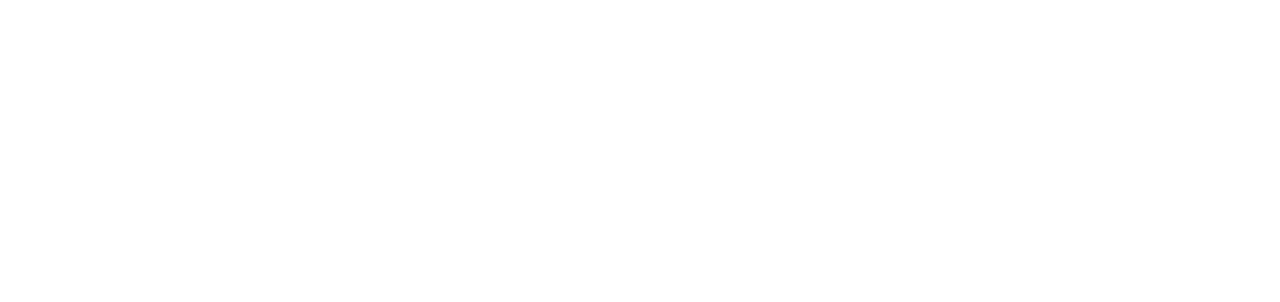
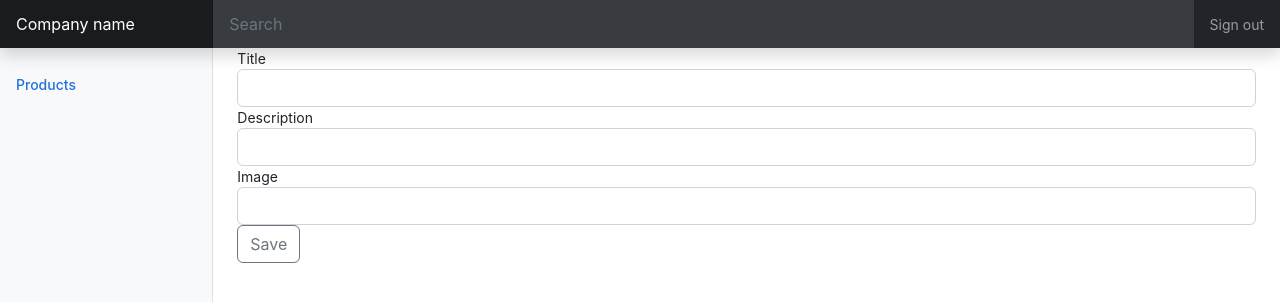
Before and after one commit to Juan-Camilo-Suarez/PostExpress-Microservices, a React (Create React App) app in the folder my-react-crud/: page /admin/products/create in a window 1280 px wide. Before the commit this address had no page. Shown: the top 302 px of the page. Built offline with nearby package versions, Linux system fonts and the light colour scheme.

Commit message:
+++ cretated function created products

```diff
--- a/my-react-crud/src/App.tsx
+++ b/my-react-crud/src/App.tsx
@@ -3,6 +3,7 @@
 import {BrowserRouter, Route, Routes} from "react-router-dom";
 import Products from "./admin/Products";
 import Main from "./main/Main";
+import ProductsCreate from "./admin/components/ProductsCreate";
 
 function App() {
     return (
@@ -12,8 +13,9 @@
 
             <BrowserRouter>
                 <Routes>
-                    <Route path='/'  element={<Main/>}/>
+                    <Route path='/' element={<Main/>}/>
                     <Route path='/admin/products' element={<Products/>}/>
+                    <Route path='/admin/products/create' element={<ProductsCreate/>}/>
 
                 </Routes>
             </BrowserRouter>
--- a/my-react-crud/src/admin/Products.tsx
+++ b/my-react-crud/src/admin/Products.tsx
@@ -16,7 +16,7 @@
 
                 const data = await response.json();
 
-                console.log(data);
+                // console.log(data);
                 setProducts(data);
             }
         )()
@@ -32,6 +32,11 @@
     }
     return (
         <Wrapper>
+            <div className="pt-3 pb-2 mb-3 border-bottom">
+                <div className="btn-toolbar mb-2 mb-md-0">
+                    <Link to='/admin/products/create' className="btn btn-sm btn-outline-secondary">Add</Link>
+                </div>
+            </div>
             <div>
                 <div className="table-responsive">
                     <table className="table table-striped table-sm">
--- /dev/null
+++ b/my-react-crud/src/admin/components/ProductsCreate.tsx
@@ -0,0 +1,62 @@
+import React, {SyntheticEvent, useState} from 'react';
+import Wrapper from "../Wrapper";
+import {Simulate} from "react-dom/test-utils";
+import { Navigate } from 'react-router-dom';
+
+const ProductsCreate = () => {
+    const [title, setTitle] = useState('');
+    const [description, setDescription] = useState('');
+    const [image, setImage] = useState('');
+    const [redirect, setRedirect] = useState(false);
+
+    const submit = async (e: SyntheticEvent) => {
+        e.preventDefault();
+
+        await fetch('http://localhost:8000/api/products', {
+            method: 'POST',
+            headers: {'Content-Type': 'application/json'},
+            body: JSON.stringify({
+                title,
+                description,
+                image
+            })
+        });
+        console.log(title, description ,image);
+
+        setRedirect(true);
+    }
+    if (redirect) {
+        return <Navigate to={'/admin/products'}/>
+    }
+
+    return (
+        <div>
+            <Wrapper>
+                <form onSubmit={submit}>
+                    <div className="form-group">
+                        <label>Title</label>
+                        <input type="text" className="form-control" name="title"
+                               onChange={e => setTitle(e.target.value)}
+                        />
+                    </div>
+                    <div className="form-group">
+                        <label>Description</label>
+                        <input type="text" className="form-control" name="description"
+                               onChange={e => setDescription(e.target.value)}
+                        />
+                    </div>
+                    <div className="form-group">
+                        <label>Image</label>
+                        <input type="text" className="form-control" name="image"
+                               onChange={e => setImage(e.target.value)}
+                        />
+                    </div>
+                    <button className="btn btn-outline-secondary">Save</button>
+                </form>
+            </Wrapper>
+
+        </div>
+    );
+};
+
+export default ProductsCreate;
```
